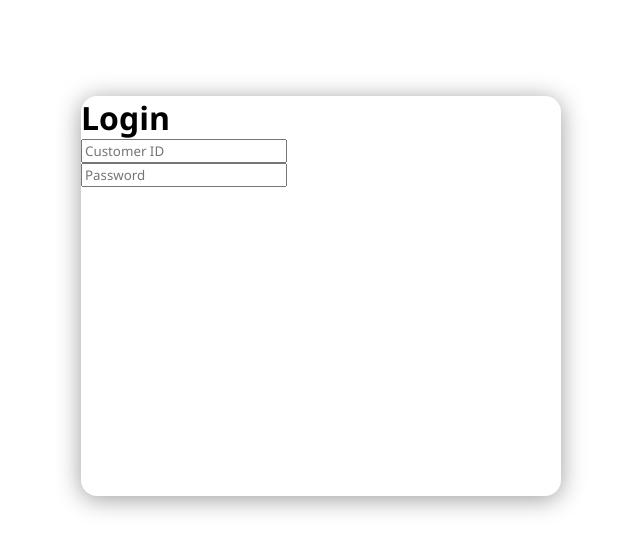
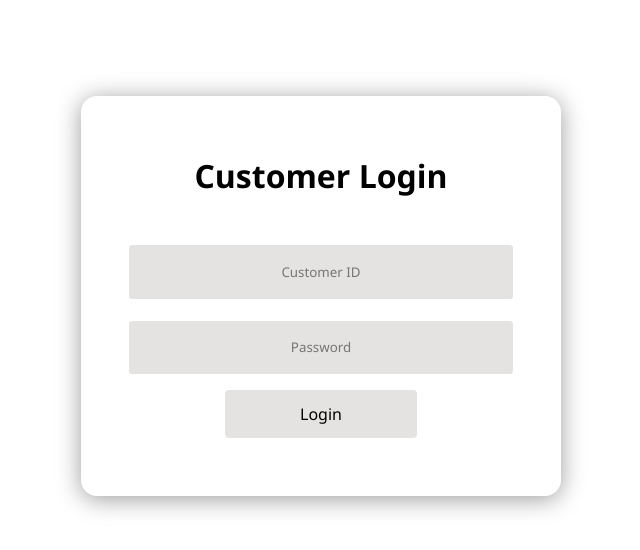
Before and after one commit to KensayS/Payment_Portal, a React (Create React App) app: page / in a window 1280 px wide. Shown: the top 550 px of the page, without its empty margins (319-959 px from the left). Built offline with nearby package versions, Linux system fonts and the light colour scheme.

Commit message:
finished login

```diff
--- a/src/components/login.css
+++ b/src/components/login.css
@@ -1,10 +1,12 @@
 * {
     margin: 0;
     box-sizing: border-box;
-    font-family: 'Segoe UI', Tahoma, Geneva, Verdana, sans-serif;
+    font-family: 'Segoe UI', Tahoma,Verdana, sans-serif;
 
 }
-
+h1{
+    margin-bottom: 10%
+}
 .page {
     margin-top:7.5%;
     height:100vh;
@@ -21,4 +23,70 @@
     position: relative;
     border-radius: 1em;
     box-shadow: 0 0.188em 1.550em rgb(156,156,156);
+    display: flex;
+    flex-direction: column;
+    align-items: center;
+    justify-content: center;
 }
+
+input {
+    border: none;
+    background-color: rgb(229,226,226);
+    height: 4em;
+    width: 80%;
+    border-radius: 0.25em;
+    text-align:center;
+    justify-content: center;
+    padding: 2em;
+
+}
+
+input:focus {
+    outline-color: rgb(32, 177, 255);
+
+}
+
+.loginBTN{
+    margin-top: 1rem;
+    width: 40%;
+    height: 3em;
+    background-color: rgb(229,226,226);
+    display: flex;
+    justify-content: center;
+    align-items: center;
+    transition: 0.5s;
+    border-radius: 0.25em;
+    cursor: pointer;
+}
+
+.loginBTN:hover{
+    transform: scale(1.1);
+    background-color: rgb(134, 211, 253);
+}
+
+.text {
+    position: relative;
+
+}
+
+.hide{
+    position: absolute;
+    transform: scale(0);
+}
+
+.login-popup {
+    position:absolute;
+    height:30em;
+    width:30em;
+    display: flex;
+    flex-direction: column;
+    align-items: center;
+    justify-content: center;
+    justify-content: center;
+    border-radius: 0.25em;
+    background-color: black;
+    color: white;
+    bottom: 0;
+    transform: scale(1);
+    transform: 1.5s;
+}
--- a/src/components/login.js
+++ b/src/components/login.js
@@ -1,13 +1,19 @@
 import React from "react"
 import "./login.css"
+import {useState} from "react"
 
 const Login = () => {
+
+
     return(
         <div className="cover">
-            <h1> Login </h1>
+            <h1> Customer Login </h1>
             <input type="text" placeholder="Customer ID" />
             <br></br>
             <input type="password" placeholder="Password" />
+
+            <div className="loginBTN">Login</div>
+
         </div>
     )
 }
```
